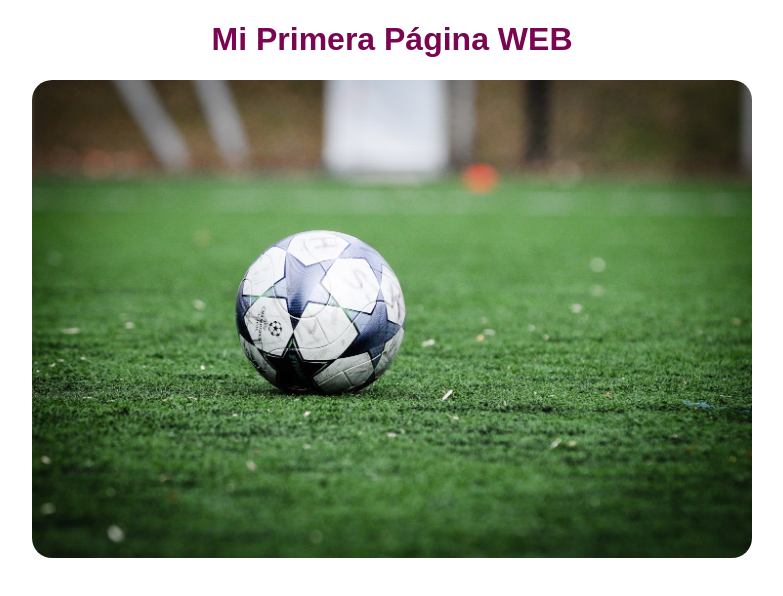
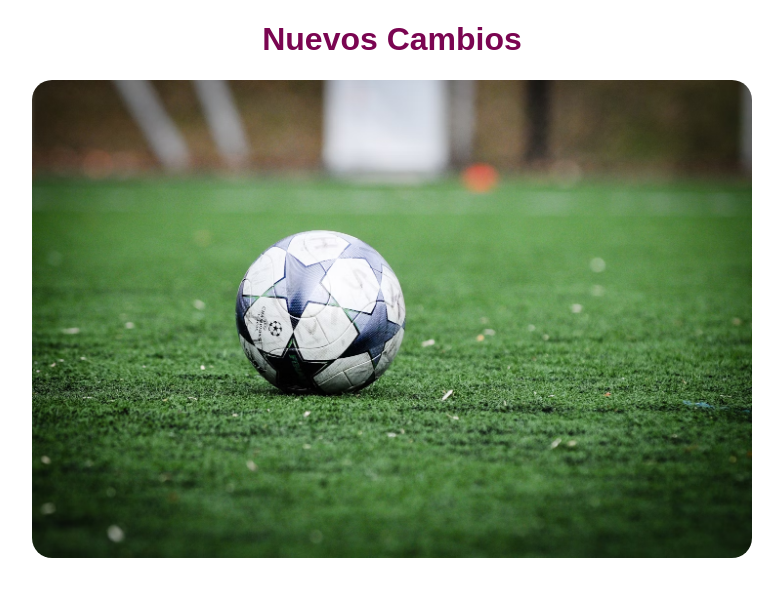
Before and after one commit to Suchil19/practica-lunes, a plain HTML site: page index.html in a window 1280 px wide. Shown: the whole page, without its empty margins (248-1031 px from the left). Drawn offline with Linux system fonts and the light colour scheme; a web font is replaced by a local one.

Commit message:
Segundo commit

```diff
--- a/index.html
+++ b/index.html
@@ -7,7 +7,7 @@
     <title>Mi primer página WEB</title>
 </head>
 <body>
-   <h1>Mi Primera Página WEB</h1>
+   <h1>Nuevos Cambios</h1>
    <div class="container">
     <img src="./img/balon.png" alt="">
    </div>
```
